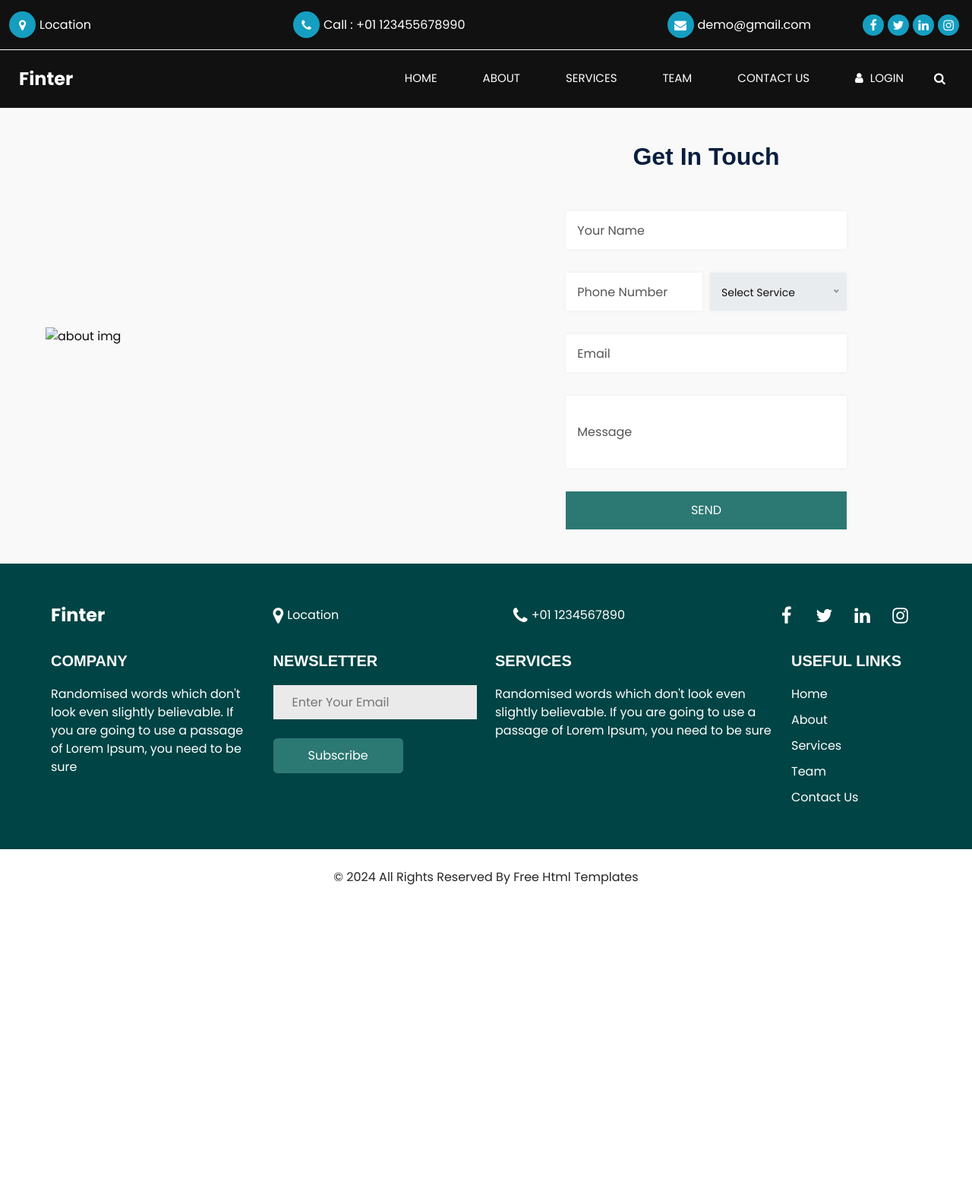
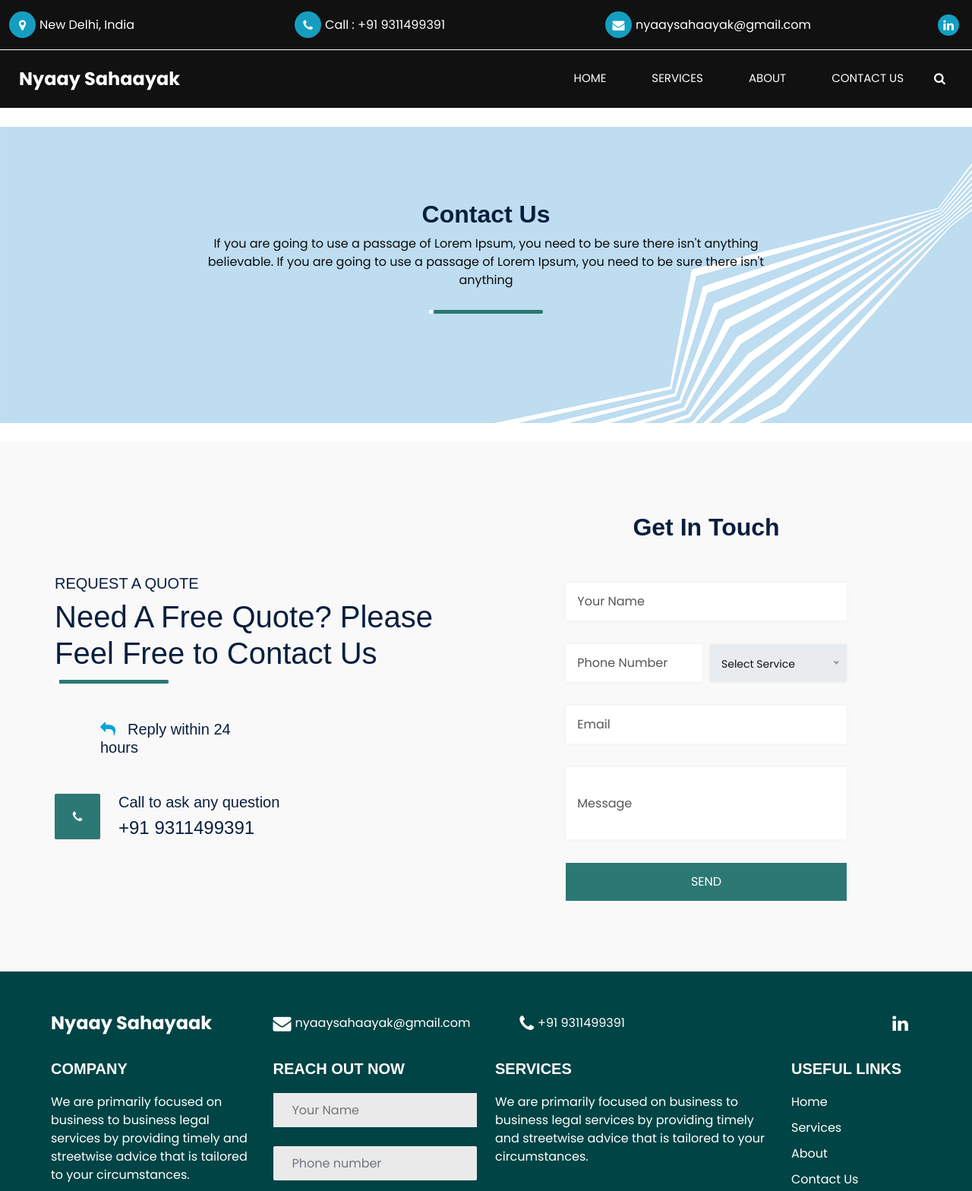
Before and after one commit to varunv98/nyaaysahaayak, a plain HTML site: page contact.html in a window 1280 px wide. Shown: the top 1568 px of the page at 76% size. Before the commit the page ends 1192 px from the top, so only its background shows below. Drawn offline with nearby package versions, Linux system fonts and the light colour scheme; some packages are replaced by stand-ins of ours.

Commit message:
adding files 2

```diff
--- a/contact.html
+++ b/contact.html
@@ -12,11 +12,9 @@
   <meta name="description" content="" />
   <meta name="author" content="" />
   <link rel="shortcut icon" href="images/fevicon.png" type="image/x-icon">
-  <title>Finter</title>
-
+  <title>Nyaay Sahaayak</title>
   <!-- bootstrap core css -->
   <link rel="stylesheet" type="text/css" href="css/bootstrap.css" />
-
   <!-- fonts style -->
   <link href="https://fonts.googleapis.com/css2?family=Poppins:wght@400;600;700&display=swap" rel="stylesheet">
   <!--owl slider stylesheet -->
@@ -25,7 +23,12 @@
   <link rel="stylesheet" href="https://cdnjs.cloudflare.com/ajax/libs/jquery-nice-select/1.1.0/css/nice-select.min.css" integrity="sha256-mLBIhmBvigTFWPSCtvdu6a76T+3Xyt+K571hupeFLg4=" crossorigin="anonymous" />
   <!-- font awesome style -->
   <link href="css/font-awesome.min.css" rel="stylesheet" />
-
+  <!-- Icon Font Stylesheet -->
+    <!-- <link href="https://cdnjs.cloudflare.com/ajax/libs/font-awesome/5.10.0/css/all.min.css" rel="stylesheet"> -->
+    <link href="https://cdn.jsdelivr.net/npm/bootstrap-icons@1.4.1/font/bootstrap-icons.css" rel="stylesheet">
+  <!-- Libraries Stylesheet -->
+    <link href="lib/owlcarousel/assets/owl.carousel.min.css" rel="stylesheet">
+    <link href="lib/animate/animate.min.css" rel="stylesheet">
   <!-- Custom styles for this template -->
   <link href="css/style.css" rel="stylesheet" />
   <!-- responsive style -->
@@ -33,47 +36,18 @@
 </head>
 
 <body class="sub_page">
-  <div class="hero_area">
-    <div class="hero_bg_box">
-      <img src="images/hero-bg.jpg" alt="">
-    </div>
     <!-- header section strats -->
     <header class="header_section">
       <div class="header_top">
         <div class="container-fluid header_top_container">
-
           <div class="contact_nav">
-            <a href="">
-              <i class="fa fa-map-marker" aria-hidden="true"></i>
-              <span>
-                Location
-              </span>
-            </a>
-            <a href="">
-              <i class="fa fa-phone" aria-hidden="true"></i>
-              <span>
-                Call : +01 123455678990
-              </span>
-            </a>
-            <a href="">
-              <i class="fa fa-envelope" aria-hidden="true"></i>
-              <span>
-                demo@gmail.com
-              </span>
-            </a>
+            <a href=""><i class="fa fa-map-marker" aria-hidden="true"></i><span>New Delhi, India</span></a>
+            <a href=""><i class="fa fa-phone" aria-hidden="true"></i><span>Call : +91 9311499391</span></a>
+            <a href=""><i class="fa fa-envelope" aria-hidden="true"></i><span>nyaaysahaayak@gmail.com</span></a>
           </div>
           <div class="social_box">
-            <a href="">
-              <i class="fa fa-facebook" aria-hidden="true"></i>
-            </a>
-            <a href="">
-              <i class="fa fa-twitter" aria-hidden="true"></i>
-            </a>
-            <a href="">
+            <a href="https://www.linkedin.com/in/nyaay-sahaayak-0175542b0">
               <i class="fa fa-linkedin" aria-hidden="true"></i>
-            </a>
-            <a href="">
-              <i class="fa fa-instagram" aria-hidden="true"></i>
             </a>
           </div>
         </div>
@@ -81,36 +55,23 @@
       <div class="header_bottom">
         <div class="container-fluid">
           <nav class="navbar navbar-expand-lg custom_nav-container ">
-            <a class="navbar-brand " href="index.html"> Finter </a>
-
+            <a class="navbar-brand " href="index.html"> Nyaay Sahaayak </a>
             <button class="navbar-toggler" type="button" data-toggle="collapse" data-target="#navbarSupportedContent" aria-controls="navbarSupportedContent" aria-expanded="false" aria-label="Toggle navigation">
               <span class=""> </span>
             </button>
-
             <div class="collapse navbar-collapse" id="navbarSupportedContent">
               <ul class="navbar-nav  ">
                 <li class="nav-item ">
                   <a class="nav-link" href="index.html">Home </a>
                 </li>
+                <li class="nav-item active">
+                  <a class="nav-link" href="service.html">Services <span class="sr-only">(current)</span></a>
+                </li>
                 <li class="nav-item">
                   <a class="nav-link" href="about.html"> About</a>
                 </li>
                 <li class="nav-item">
-                  <a class="nav-link" href="service.html">Services</a>
-                </li>
-                <li class="nav-item">
-                  <a class="nav-link" href="team.html"> Team </a>
-                </li>
-                <li class="nav-item active">
-                  <a class="nav-link" href="contact.html">Contact Us <span class="sr-only">(current)</span></a>
-                </li>
-                <li class="nav-item">
-                  <a class="nav-link" href="#">
-                    <i class="fa fa-user" aria-hidden="true"></i>
-                    <span>
-                      Login
-                    </span>
-                  </a>
+                  <a class="nav-link" href="contact.html">Contact Us</a>
                 </li>
                 <form class="form-inline justify-content-center">
                   <button class="btn  my-2 my-sm-0 nav_search-btn" type="submit">
@@ -124,16 +85,54 @@
       </div>
     </header>
     <!-- end header section -->
-  </div>
+    <!-- service section -->
+<section class="servicepage_section">
+    <div class="row" style=" margin: 25px 0px; ">
+      <body>
+        <div style="background-image: url('images/border-website.png'); background-size: cover;">
+          <div class="container-fluid py-5 wow fadeInUp" data-wow-delay="0.1s">
+            <div class="container py-5">
+                <div class="section-title text-center heading_container heading_center position-relative pb-3 mb-5 mx-auto">
+                  <h2 class="">Contact Us</h2>
+                  <p class="col-lg-8 px-0">
+                    If you are going to use a passage of Lorem Ipsum, you need to be sure there isn't anything believable. If you are going to use a passage of Lorem Ipsum, you need to be sure there isn't anything
+                  </p>
+                </div>
+            </div>
+          </div>
+        </div>
+      </body>
+    </div>
+  </section>
+  <!-- service section ends -->
+
 
   <!-- contact section -->
-  <section class="contact_section ">
+  <section class="contact_section py-5">
     <div class="container-fluid">
-
       <div class="row">
-        <div class="col-md-6 px-0">
-          <div class="img-box ">
-            <img src="images/contact-img.jpg" class="box_img" alt="about img">
+        <div class="col-md-6">
+          <div class="section-title position-relative pb-3 mb-5">
+              <h5 class="fw-bol text-uppercase">Request A Quote</h5>
+              <h1 class="mb-0">Need A Free Quote? Please Feel Free to Contact Us</h1>
+          </div>
+          <div class="row gx-3">
+              <div class="col-sm-6 wow zoomIn" data-wow-delay="0.2s">
+                  <h5 class="mb-4"><i class="fa fa-reply text-primary me-3"></i>Reply within 24 hours</h5>
+              </div>
+              <!-- <div class="col-sm-6 wow zoomIn" data-wow-delay="0.4s">
+                  <h5 class="mb-4"><i class="fa fa-phone text-primary me-3"></i>24 hrs telephone support</h5>
+              </div> -->
+          </div>
+          <p class="mb-4"></p>
+          <div class="d-flex align-items-center mt-2 wow zoomIn" data-wow-delay="0.6s">
+              <div class="bg-primary d-flex align-items-center justify-content-center rounded" style="width: 60px; height: 60px;">
+                  <i class="fa fa-phone text-white"></i>
+              </div>
+              <div class="ps-4">
+                  <h5 class="mb-2">Call to ask any question</h5>
+                  <h4 class=" mb-0">+91 9311499391</h4>
+              </div>
           </div>
         </div>
         <div class="col-md-5 mx-auto">
@@ -154,9 +153,16 @@
                 <div class="form-group col-lg-6">
                   <select name="" id="" class="form-control wide">
                     <option value="">Select Service</option>
-                    <option value="">Service 1</option>
-                    <option value="">Service 2</option>
-                    <option value="">Service 3</option>
+                    <option value="">Documentation</option>
+                    <option value="">Intellectual Property</option>
+                    <option value="">Commercial</option>
+                    <option value="">Corporate</option>
+                    <option value="">Dispute Resolution</option>
+                    <option value="">Family</option>
+                    <option value="">Property and Personal</option>
+                    <option value="">Property and Personal</option>
+                    <option value="">Taxation and Compliance</option>
+                    <option value="">NGO</option>
                   </select>
                 </div>
               </div>
@@ -171,7 +177,7 @@
                 </div>
               </div>
               <div class="btn_box">
-                <button>
+                <button type="submit">
                   SEND
                 </button>
               </div>
@@ -181,47 +187,37 @@
       </div>
     </div>
   </section>
-  <!-- end contact section -->
 
-  <!-- info section -->
+<!-- info section -->
   <section class="info_section ">
     <div class="container">
       <div class="info_top">
         <div class="row">
           <div class="col-md-3 ">
             <a class="navbar-brand" href="index.html">
-              Finter
+              Nyaay Sahayaak
             </a>
           </div>
           <div class="col-md-5 ">
             <div class="info_contact">
               <a href="">
-                <i class="fa fa-map-marker" aria-hidden="true"></i>
+                <i class="fa fa-envelope" aria-hidden="true"></i>
                 <span>
-                  Location
+                  nyaaysahaayak@gmail.com
                 </span>
               </a>
               <a href="">
                 <i class="fa fa-phone" aria-hidden="true"></i>
                 <span>
-                  +01 1234567890
+                  +91 9311499391
                 </span>
               </a>
             </div>
           </div>
           <div class="col-md-4 ">
             <div class="social_box">
-              <a href="">
-                <i class="fa fa-facebook" aria-hidden="true"></i>
-              </a>
-              <a href="">
-                <i class="fa fa-twitter" aria-hidden="true"></i>
-              </a>
-              <a href="">
+              <a href="https://www.linkedin.com/in/nyaay-sahaayak-0175542b0">
                 <i class="fa fa-linkedin" aria-hidden="true"></i>
-              </a>
-              <a href="">
-                <i class="fa fa-instagram" aria-hidden="true"></i>
               </a>
             </div>
           </div>
@@ -235,21 +231,20 @@
                 Company
               </h5>
               <p>
-                Randomised words which don't look even slightly believable. If you are going to use a passage of
-                Lorem
-                Ipsum, you need to be sure
+                We are primarily focused on business to business legal services by providing timely and streetwise advice that is tailored to your circumstances.
               </p>
             </div>
           </div>
           <div class="col-lg-3 col-md-6">
             <div class="info_form">
               <h5>
-                NEWSLETTER
+                Reach Out Now
               </h5>
-              <form action="">
-                <input type="text" placeholder="Enter Your Email" />
-                <button type="submit">
-                  Subscribe
+               <form action="">
+                <input type="text" placeholder="Your Name" />
+                <input type="text" class="form-control" placeholder="Phone number" />
+                <button type="Talk to an expert">
+                  Talk to an expert
                 </button>
               </form>
             </div>
@@ -260,9 +255,7 @@
                 Services
               </h5>
               <p>
-                Randomised words which don't look even slightly believable. If you are going to use a passage of
-                Lorem
-                Ipsum, you need to be sure
+                We are primarily focused on business to business legal services by providing timely and streetwise advice that is tailored to your circumstances.
               </p>
             </div>
           </div>
@@ -278,18 +271,13 @@
                   </a>
                 </li>
                 <li>
-                  <a href="about.html">
-                    About
-                  </a>
-                </li>
-                <li>
                   <a href="service.html">
                     Services
                   </a>
                 </li>
                 <li>
-                  <a href="team.html">
-                    Team
+                  <a href="about.html">
+                    About
                   </a>
                 </li>
                 <li class="mb-0">
@@ -304,15 +292,14 @@
       </div>
     </div>
   </section>
-
   <!-- end info_section -->
 
-  <!-- footer section -->
+<!-- footer section -->
   <footer class="footer_section">
     <div class="container">
       <p>
         &copy; <span id="displayYear"></span> All Rights Reserved By
-        <a href="https://html.design/">Free Html Templates</a>
+        <a href="">Nyaay Sahaayak</a>
       </p>
     </div>
   </footer>
```
Also changed, not shown: about.html (+79 -99 lines), index.html (+2 -11 lines), service.html (+23 -34 lines).
